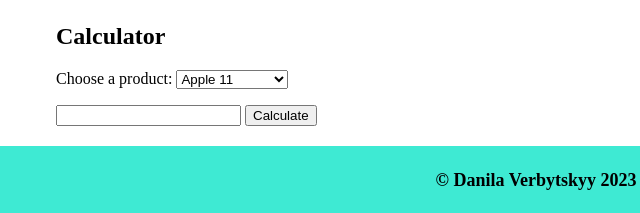
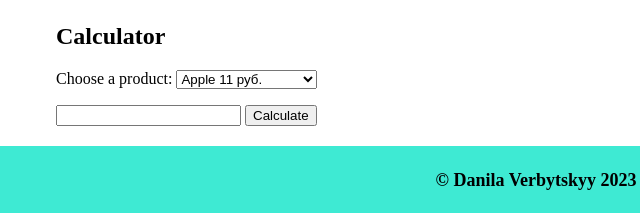
Before and after one commit to danilaverbytskyy/web3.github.io, a plain HTML site: page index.html in a window 1280 px wide. Shown: the part 2099-2312 px from the top of the page, 104-744 px from the left. Drawn offline with Linux system fonts and the light colour scheme.

Commit message:
aaaaaaaaaa3

```diff
--- a/index.html
+++ b/index.html
@@ -184,11 +184,11 @@
         <h2 id="calculator">Calculator</h2>
         <p> Choose a product:
             <select id="productOptions" required>
-                <option>Apple 11</option>
-                <option>Banana 13.4</option>
-                <option>Melon 27.5</option>
-                <option>Watermelon 36</option>
-                <option>Strawberry 50</option>
+                <option>Apple 11 руб.</option>
+                <option>Banana 13.4 руб.</option>
+                <option>Melon 27.5 руб.</option>
+                <option>Watermelon 36 руб.</option>
+                <option>Strawberry 50 руб.</option>
             </select></p>
         <input id="quantity" name="quantity" type="number" min="1" required>
         <button id="button">Calculate</button>
```
